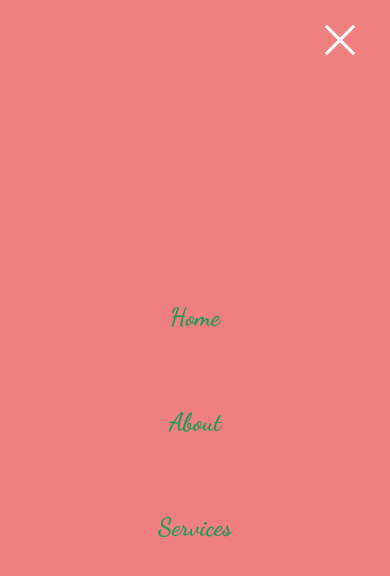
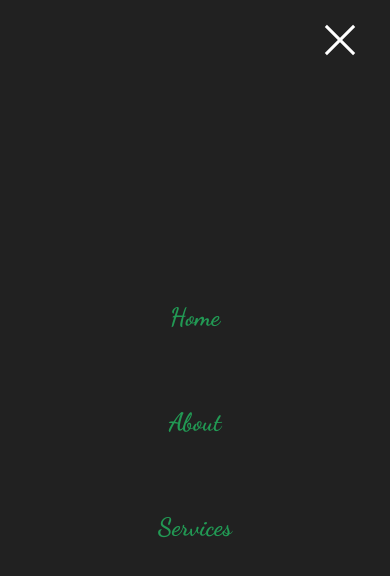
Before and after one commit to DezgunKnight/test-responsive-website, a plain HTML site: page index.html in a window 390 px wide. Both pictures are taken after a click on the element 340 px from the left and 40 px from the top of the page. Drawn offline with Linux system fonts and the light colour scheme.

Commit message:
responsive header is done

```diff
--- a/css/style.css
+++ b/css/style.css
@@ -77,7 +77,7 @@
     position: absolute;
     top: 0;
     left: 0;
-    background-color: lightcoral;
+    background-color: #212121;
     width: 100%;
     height: 100vh;
     display: flex;
```
